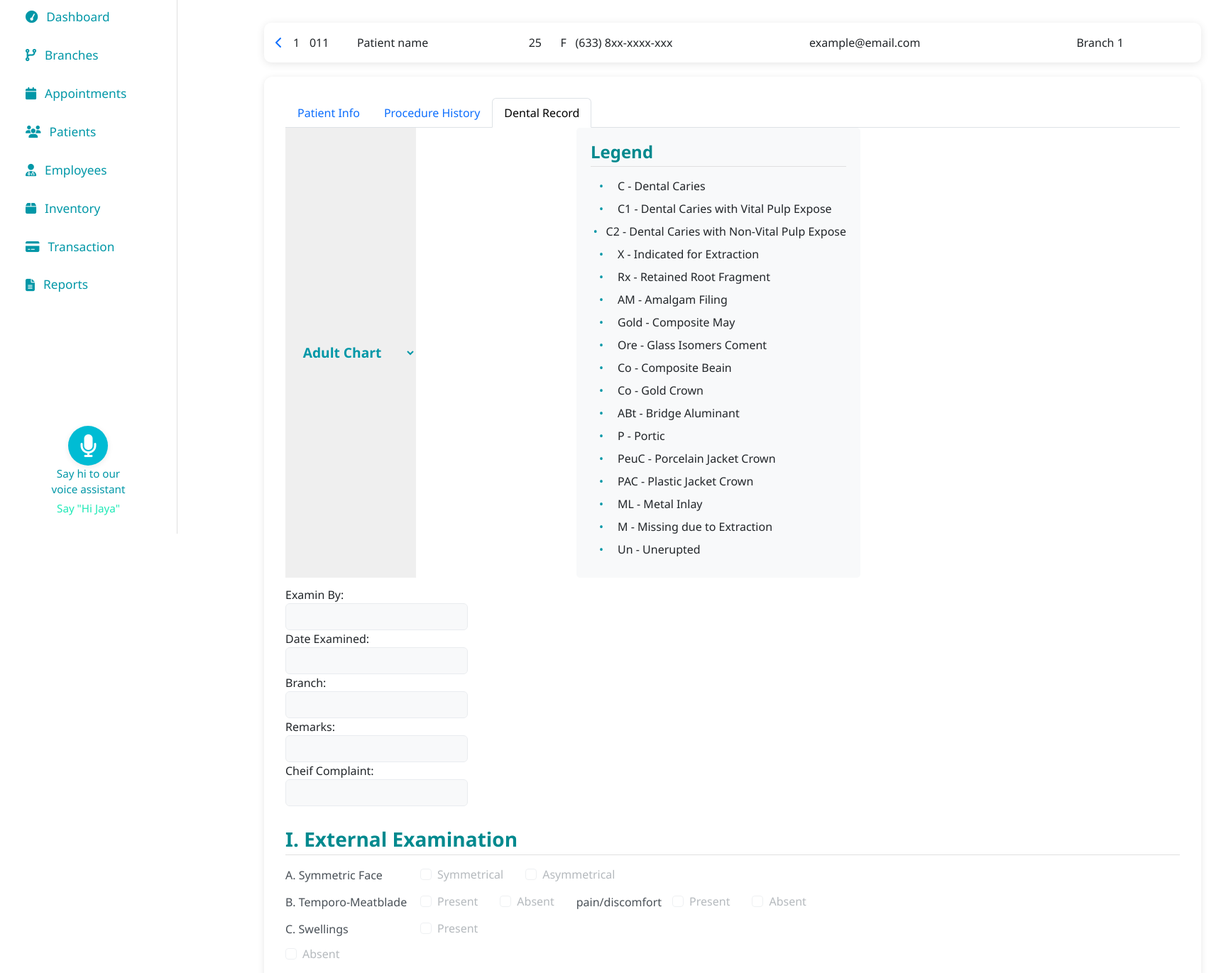
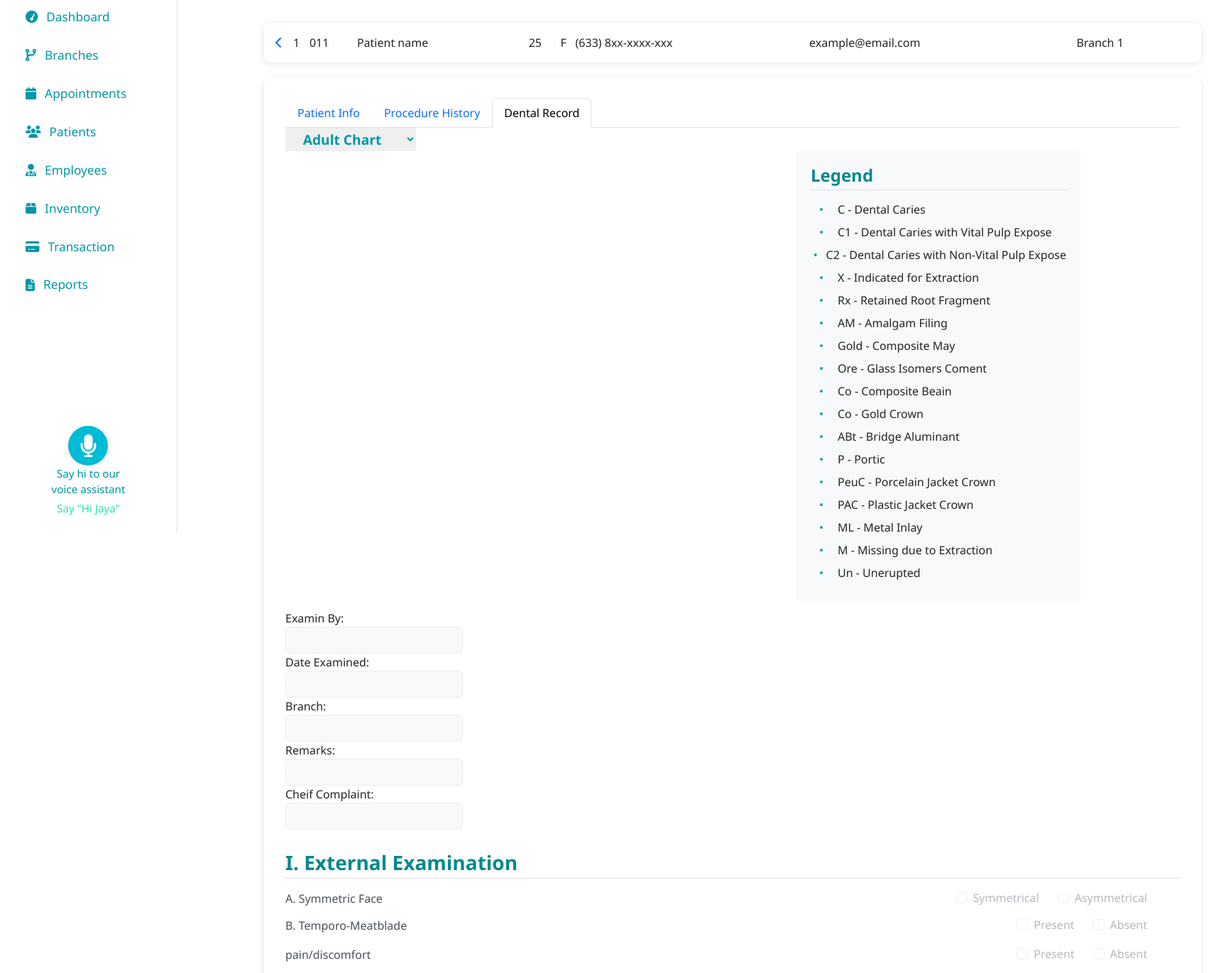
Before and after one commit to Bau0209/Teethnology, a Flask app: template app/templates/owner/dental_record.html in a window 1720 px wide. Shown: the part 48-1419 px from the top of the page at 71% size. Run offline with Flask 3, Linux system fonts and the light colour scheme; the template is opened without the code that fills it, so the values that code supplies are empty; some libraries are stand-ins or nearby versions.

Commit message:
owner dashboard 47%

```diff
--- a/app/static/css/o_patient_info.css
+++ b/app/static/css/o_patient_info.css
@@ -326,7 +326,7 @@
     grid-template-columns: 180px 1fr;
     align-items: center;
     margin-bottom: 12px;
-    gap: 10px;
+    gap: 15px;
 }
 
 .form-subgroup {
@@ -339,18 +339,21 @@
 }
 
 .checkbox-group {
-    grid-column: 2;
+    grid-column: 3;
     display: flex;
     flex-wrap: wrap;
-    gap: 15px;
+    justify-content: left;
+    gap: 10px;
     align-items: center;
+    text-align: center;
+    margin-right: 30px;
 }
 .form-subgroup label {
     grid-column: 1;
 }
 .form-check-inline {
     display: inline-flex;
-    align-items: center;
+    align-items: left;
     margin-right: 0;
 }
 
@@ -362,7 +365,7 @@
 .form-control {
     grid-column: 3;
     width: 100%;
-    max-width: 300px;
+    max-width: 250px;
 }
 
 .form-check-input:disabled {
@@ -377,7 +380,7 @@
 
 .form-subgroup .checkbox-group,
 .form-subgroup .form-control {
-    grid-column: 2;
+    grid-column: 3;
 }
 
 .dental-record-section > .form-group:last-child {
@@ -392,7 +395,7 @@
     padding: 20px;
     border-radius: 5px;
     margin-top: 0;
-    margin-left: auto;
+    margin-left: 90vh;
     width: 400px;
     height: fit-content;
 
--- a/app/templates/owner/dental_record.html
+++ b/app/templates/owner/dental_record.html
@@ -150,8 +150,24 @@
                                                 <input type="checkbox" id="absent" class="form-check-input" disabled>
                                                 <label class="form-check-label" for="absent">Absent</label>
                                             </div>
+                                        </div>
+                                    <label>pain/discomfort</label>
+                                        <div class="checkbox-group">
+                                            <div class="form-check form-check-inline">
+                                                <input type="checkbox" id="present" class="form-check-input" disabled>
+                                                <label class="form-check-label" for="present">Present</label>
+                                            </div>
+                                            <div class="form-check form-check-inline">
+                                                <input type="checkbox" id="absent" class="form-check-input" disabled>
+                                                <label class="form-check-label" for="absent">Absent</label>
+                                            </div>
+                                           </div>
+                                        </div>
+                                    </div>
 
-                                    <label><span>pain/discomfort</span></label>
+                                <div class="form-group">
+                                    <label>C. Swellings</label>
+                                    <div class="checkbox-group">
                                         <div class="form-check form-check-inline">
                                             <input type="checkbox" id="present" class="form-check-input" disabled>
                                             <label class="form-check-label" for="present">Present</label>
@@ -163,21 +179,10 @@
                                     </div>
                                 </div>
 
-                                <div class="form-group">
-                                    <label>C. Swellings</label>
-                                    <div class="form-check form-check-inline">
-                                            <input type="checkbox" id="present" class="form-check-input" disabled>
-                                            <label class="form-check-label" for="present">Present</label>
-                                        </div>
-                                        <div class="form-check form-check-inline">
-                                            <input type="checkbox" id="absent" class="form-check-input" disabled>
-                                            <label class="form-check-label" for="absent">Absent</label>
-                                        </div>
-                                </div>
-
 
                                 <div class="form-group">
                                     <label>D. Lip Examinations</label>
+                                    <div class="checkbox-group">
                                         <div class="form-check form-check-inline">
                                             <input type="checkbox" id="crack" class="form-check-input" disabled>
                                             <label class="form-check-label" for="crack">Crack/Fissurest</label>
@@ -187,10 +192,12 @@
                                             <label class="form-check-label" for="ulcers">Ulcers</label>
                                         </div>
                                     </div>
+                                </div>
 
 
                                 <div class="form-group">
                                     <label>E. Lymph Nodes</label>
+                                    <div class="checkbox-group">
                                         <div class="form-check form-check-inline">
                                             <input type="checkbox" id="palpable" class="form-check-input" disabled>
                                             <label class="form-check-label" for="palpable">Palpable</label>
@@ -200,6 +207,7 @@
                                             <label class="form-check-label" for="not_palpable">Not Pabpable</label>
                                         </div>
                                     </div>
+                                </div>
 
 
 
@@ -207,6 +215,7 @@
                                 <h3 class="dental-record-section-title">II. Internal Examination</h3>
                                 <div class="form-group">
                                     <label>A. Oral Hygiene</label>
+                                    <div class="checkbox-group">
                                         <div class="form-check form-check-inline">
                                             <input type="checkbox" id="good" class="form-check-input" disabled>
                                             <label class="form-check-label" for="good">Good</label>
@@ -220,9 +229,11 @@
                                             <label class="form-check-label" for="poor">Poor</label>
                                         </div>
                                     </div>
+                                </div>
 
                                 <div class="form-group">
                                     <label>B. Qinghai Color</label>
+                                    <div class="checkbox-group">
                                         <div class="form-check form-check-inline">
                                             <input type="checkbox" id="pink" class="form-check-input" disabled>
                                             <label class="form-check-label" for="pink">Pink</label>
@@ -236,9 +247,11 @@
                                             <label class="form-check-label" for="bright_red">Bright Red</label>
                                         </div>
                                     </div>
+                                </div>
 
                                 <div class="form-group">
                                     <label>C. Consistency of Origins</label>
+                                    <div class="checkbox-group">
                                      <div class="form-check form-check-inline">
                                             <input type="checkbox" id="firm" class="form-check-input" disabled>
                                             <label class="form-check-label" for="firm">Firm</label>
@@ -252,9 +265,11 @@
                                             <label class="form-check-label" for="enlarge">Enlarge</label>
                                         </div>
                                     </div>
+                                </div>
 
                                 <div class="form-group">
                                     <label>D. Pathological Conditions</label>
+                                    <div class="checkbox-group">
                                         <div class="form-check form-check-inline">
                                             <input type="checkbox" id="elevations" class="form-check-input" disabled>
                                             <label class="form-check-label" for="elevations">Elevations</label>
@@ -268,9 +283,11 @@
                                             <label class="form-check-label" for="color_changes">Color Changes</label>
                                         </div>
                                     </div>
+                                </div>
 
                                 <div class="form-group">
                                     <label>E. Tongue</label>
+                                    <div class="checkbox-group">
                                         <div class="form-check form-check-inline">
                                             <input type="checkbox" id="elevations" class="form-check-input" disabled>
                                             <label class="form-check-label" for="elevations">Elevations</label>
@@ -283,7 +300,9 @@
                                             <input type="checkbox" id="fissures" class="form-check-input" disabled>
                                             <label class="form-check-label" for="fissures">Fissures</label>
                                         </div>
-                                    <label><span>Tongue Position</span></label>
+                                    </div>
+                                    <label>Tongue Position</label>
+                                    <div class="checkbox-group">
                                         <div class="form-check form-check-inline">
                                             <input type="checkbox" id="normal" class="form-check-input" disabled>
                                             <label class="form-check-label" for="normal">Normal</label>
@@ -291,6 +310,7 @@
                                         <div class="form-check form-check-inline">
                                             <input type="checkbox" id="retracted" class="form-check-input" disabled>
                                             <label class="form-check-label" for="retracted">Retracted</label>
+                                        </div>
                                     </div>
                                 </div>
 
@@ -310,6 +330,7 @@
                                     </div>
                                     <div class="form-subgroup">
                                         <label>Facial Profile</label>
+                                        <div class="checkbox-group">
                                             <div class="form-check form-check-inline">
                                                 <input type="checkbox" id="straight" class="form-check-input" disabled>
                                                 <label class="form-check-label" for="straight">Straight</label>
@@ -321,6 +342,7 @@
                                             <div class="form-check form-check-inline">
                                                 <input type="checkbox" id="concave" class="form-check-input" disabled>
                                                 <label class="form-check-label" for="concave">Concave</label>
+                                            </div>
                                         </div>
                                     </div>
                                 </div>
```
Lines whose indentation alone changed are shown as unchanged.
